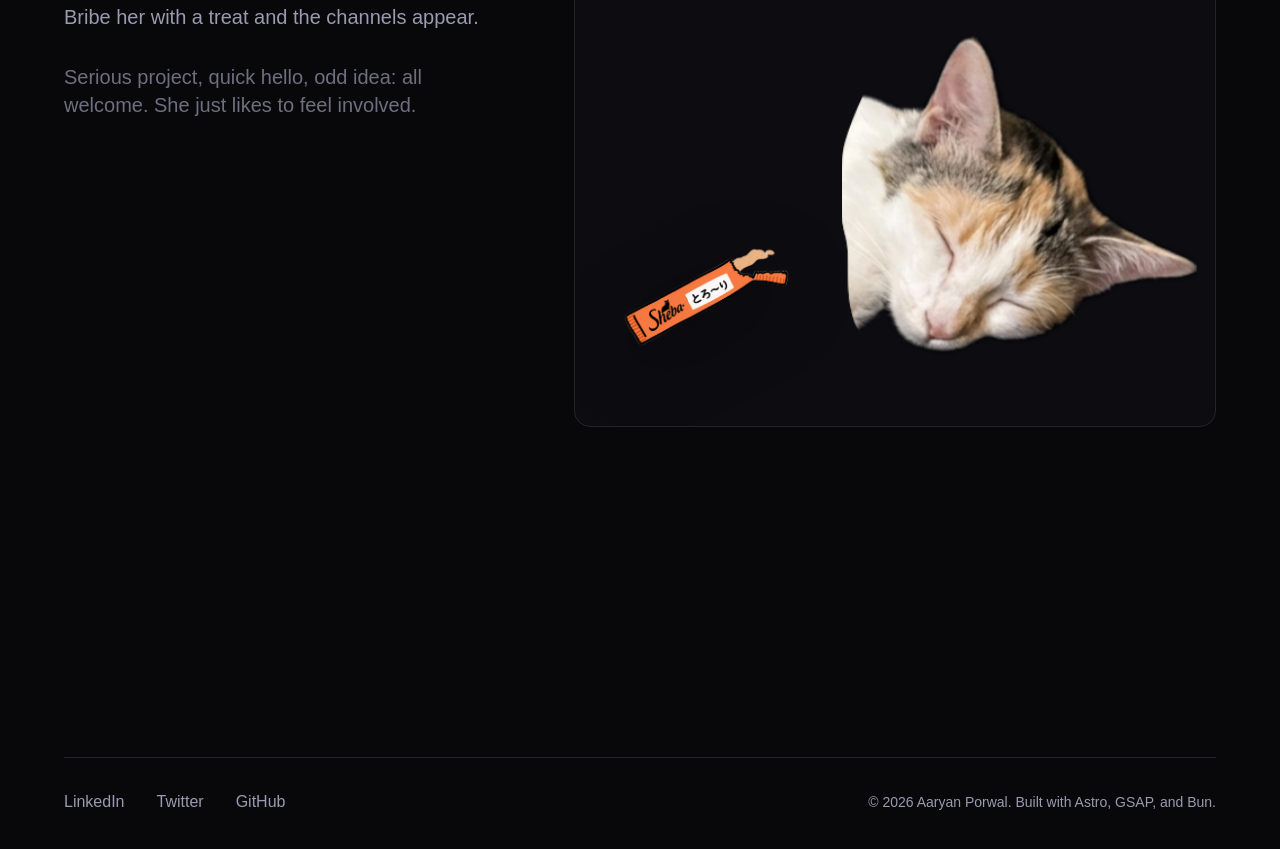
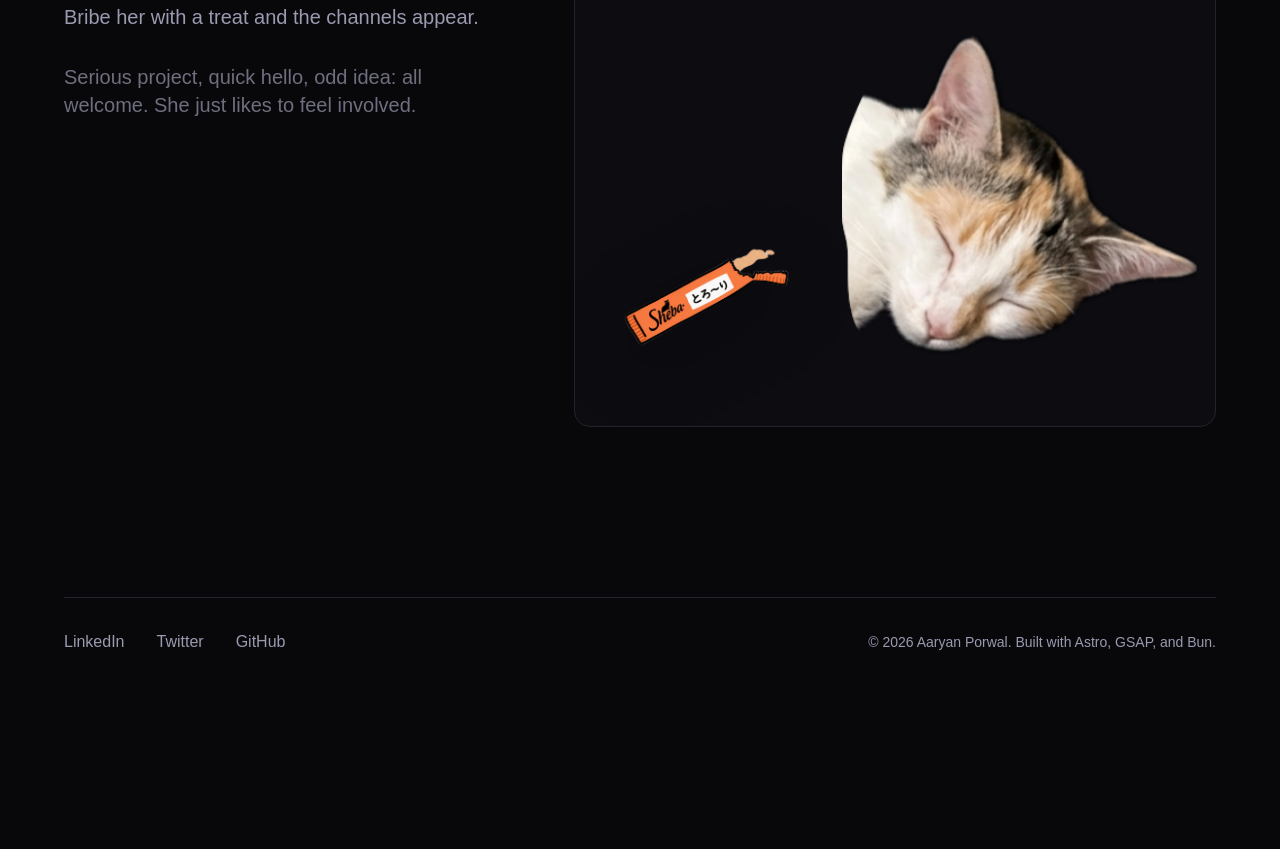
Before and after one commit to aaryanporwal/websoot-v1, an Astro site: page / in a window 1280 px wide. Shown: the part 5095-5944 px from the top of the page. After the commit the page ends 5789 px from the top, so only its background shows below. Built offline with nearby package versions, Linux system fonts and the light colour scheme; Astro itself is replaced by a stand-in of ours; no server answers; a web font is replaced by a local one.

Commit message:
cleanup: less space around footer

```diff
--- a/components/Contact.tsx
+++ b/components/Contact.tsx
@@ -423,7 +423,7 @@ export default function Contact() {
     <section
       ref={root}
       id="contact"
-      className="relative w-full overflow-hidden bg-body px-6 py-32 sm:px-10 sm:py-40 lg:px-16"
+      className="relative w-full overflow-hidden bg-body px-6 pt-32 pb-8 sm:px-10 sm:pt-40 sm:pb-10 lg:px-16"
     >
       <div className="relative mx-auto grid max-w-container gap-12 lg:grid-cols-[minmax(320px,0.82fr)_minmax(0,1.18fr)] lg:items-center lg:gap-16">
         {/* Copy */}
--- a/components/Footer.tsx
+++ b/components/Footer.tsx
@@ -10,7 +10,7 @@ const SOCIALS = [
 
 export function Footer() {
   return (
-    <footer className="relative w-full bg-body px-6 pb-10 pt-16 sm:px-10 lg:px-16">
+    <footer className="relative w-full bg-body px-6 pb-10 pt-6 sm:px-10 lg:px-16">
       <div className="mx-auto flex max-w-container flex-col gap-6 border-t border-line pt-8 sm:flex-row sm:items-center sm:justify-between">
         <ul className="flex flex-wrap gap-x-8 gap-y-3 font-sans text-base">
           {SOCIALS.map((s) => (
```
